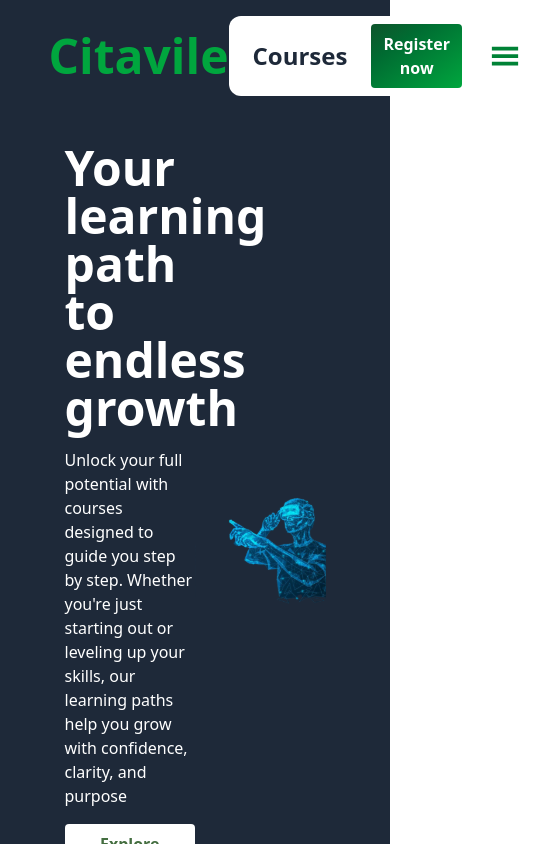
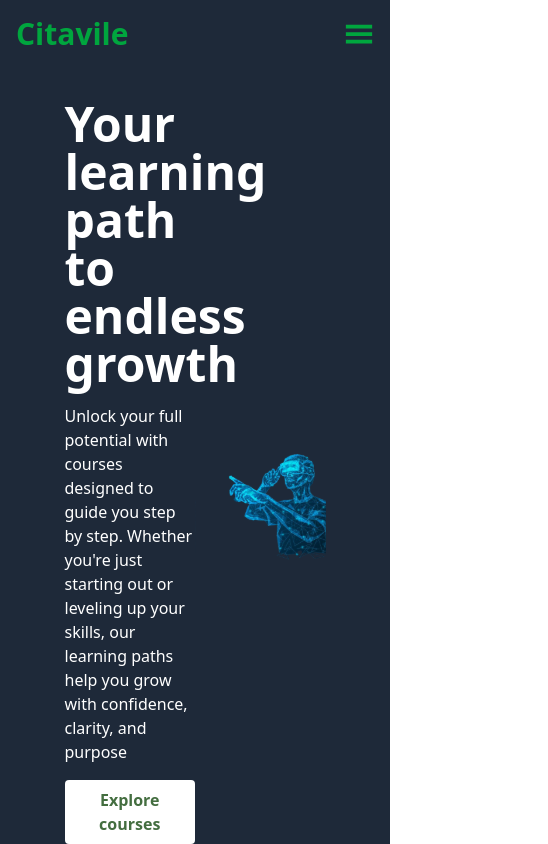
Before and after one commit to Lampnet-Technologies/citaville, a React (Vite) app: page / in a window 390 px wide. Shown: the top 844 px of the page, 548 px wide, since content can reach past the window. Built offline with nearby package versions, Linux system fonts and the light colour scheme.

Commit message:
Refactored navbar layout and dropdown for better responsive behavior

```diff
--- a/src/App.css
+++ b/src/App.css
@@ -42,3 +42,14 @@
 .read-the-docs {
   color: #888;
 }
+
+html, body {
+  margin: 0;
+  padding: 0;
+  overflow-x: hidden;
+}
+
+#root {
+  width: 100%;
+  height: 100%;
+}
--- a/src/Components/Navbar.jsx
+++ b/src/Components/Navbar.jsx
@@ -1,10 +1,11 @@
 import { Link } from "react-router-dom";
 import { GiHamburgerMenu } from "react-icons/gi";
 import { RiCloseLargeFill } from "react-icons/ri";
-import { useState } from "react";
+import { useState, useRef, useEffect } from "react";
 
 const Navbar = ({ onRegisterClick }) => {
   const [isMenuOpen, setIsMenuOpen] = useState(false);
+  const dropdownRef = useRef();
 
   const toggleMenu = () => {
     setIsMenuOpen(!isMenuOpen);
@@ -15,49 +16,94 @@ const Navbar = ({ onRegisterClick }) => {
     { name: "About", path: "/about" },
     { name: "Contact", path: "/contact" },
   ];
+
+  // Close dropdown on outside click
+  useEffect(() => {
+    function handleClickOutside(e) {
+      if (dropdownRef.current && !dropdownRef.current.contains(e.target)) {
+        setIsMenuOpen(false);
+      }
+    }
+
+    document.addEventListener("mousedown", handleClickOutside);
+    return () => document.removeEventListener("mousedown", handleClickOutside);
+  }, []);
+
   return (
-    <header className="bg-gray-800 ">
-      <div className=" w-10/12 mx-auto flex justify-between items-center p-4 ">
+    <header className="bg-gray-800 w-full z-50 shadow-md">
+      <div className="max-w-screen-xl mx-auto flex justify-between items-center p-4 relative">
         <Link to="/">
-          <div>
-            <h1 className="text-green-600 text-5xl font-bold">Citavile</h1>
-          </div>
+          <h1 className="text-green-600 text-3xl md:text-5xl font-bold">
+            Citavile
+          </h1>
         </Link>
-        <div className="relative bg-white rounded-xl flex flex-row gap-6 items-center justify-center p-2 px-6">
+
+        <div className="flex items-center gap-4">
+          <div className="hidden md:flex items-center gap-4 bg-white rounded-xl p-2 px-4">
             <Link to="/courses">
-            <h1 className="text-gray-800 text-2xl font-bold cursor-pointer">
+              <h1 className="text-gray-800 text-lg font-bold cursor-pointer">
                 Courses
               </h1>
             </Link>
 
             <button
               onClick={onRegisterClick}
-          className="bg-gradient-to-br from-green-900 to-green-600 hover:from-green-700 hover:to-green-400 px-3 py-2 text-white rounded-sm font-semibold transition-colors duration-700 cursor-pointer">
+              className="bg-gradient-to-br from-green-900 to-green-600 hover:from-green-700 hover:to-green-400 px-3 py-2 text-white rounded-sm font-semibold transition-colors duration-700 cursor-pointer"
+            >
               Register now
             </button>
+          </div>
 
-          <div className="cursor-pointer text-green-700 rounded-full p-1 hover:bg-green-400 transition-colors duration-300">
+          {/* Toggle Button for Desktop */}
+          <div className="text-green-600 cursor-pointer">
             {isMenuOpen ? (
               <RiCloseLargeFill size={30} onClick={toggleMenu} />
             ) : (
               <GiHamburgerMenu size={30} onClick={toggleMenu} />
             )}
           </div>
+        </div>
+
+        {/* Dropdown (mobile = full width, desktop = small and aligned right) */}
         {isMenuOpen && (
-            <ul className="bg-red-400 absolute top-20 right-0 w-48  rounded-lg shadow-lg p-4 space-y-2">
+          <div
+            ref={dropdownRef}
+            className="absolute top-full right-4 mt-2 bg-white shadow-lg rounded-lg px-6 py-6 space-y-4 w-50% md:w-56"
+          >
+            {/* Desktop: Show only Blog, About, Contact */}
             {navItems.map((item) => (
-                <li key={item.name}>
               <Link
+                key={item.name}
                 to={item.path}
-                    className="text-gray-800 hover:text-green-600 transition-colors duration-300"
+                className="block text-gray-800 font-semibold hover:text-green-600"
+                onClick={() => setIsMenuOpen(false)}
               >
                 {item.name}
               </Link>
-                </li>
             ))}
-            </ul>
+
+            {/* Mobile: Show additional links */}
+            <div className="md:hidden space-y-4">
+              <Link
+                to="/courses"
+                className="block text-gray-800 font-semibold hover:text-green-600"
+                onClick={() => setIsMenuOpen(false)}
+              >
+                Courses
+              </Link>
+
+              <button
+                onClick={() => {
+                  onRegisterClick();
+                  setIsMenuOpen(false);
+                }}
+                className="w-full bg-gradient-to-br from-green-900 to-green-600 hover:from-green-700 hover:to-green-400 px-3 py-2 text-white rounded-sm font-semibold transition-colors duration-700"
+              >
+                Register now
+              </button>
+            </div>
+          </div>
         )}
-        </div>
       </div>
     </header>
   );
--- a/src/index.css
+++ b/src/index.css
@@ -15,6 +15,16 @@
   -moz-osx-font-smoothing: grayscale;
 }
 
+html, body {
+  margin: 0;
+  padding: 0;
+  overflow-x: hidden;
+}
+
+#root {
+  width: 100%;
+  height: 100%;
+}
 
 
 @media (prefers-color-scheme: light) {
@@ -25,5 +35,4 @@
   a:hover {
     color: #747bff;
   }
-
 }
```
Lines whose indentation alone changed are shown as unchanged.
